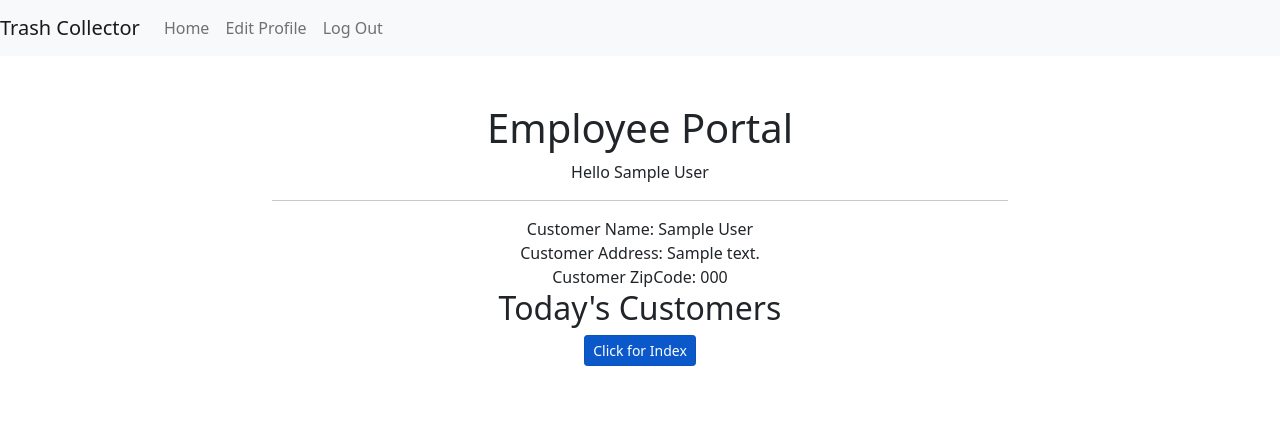
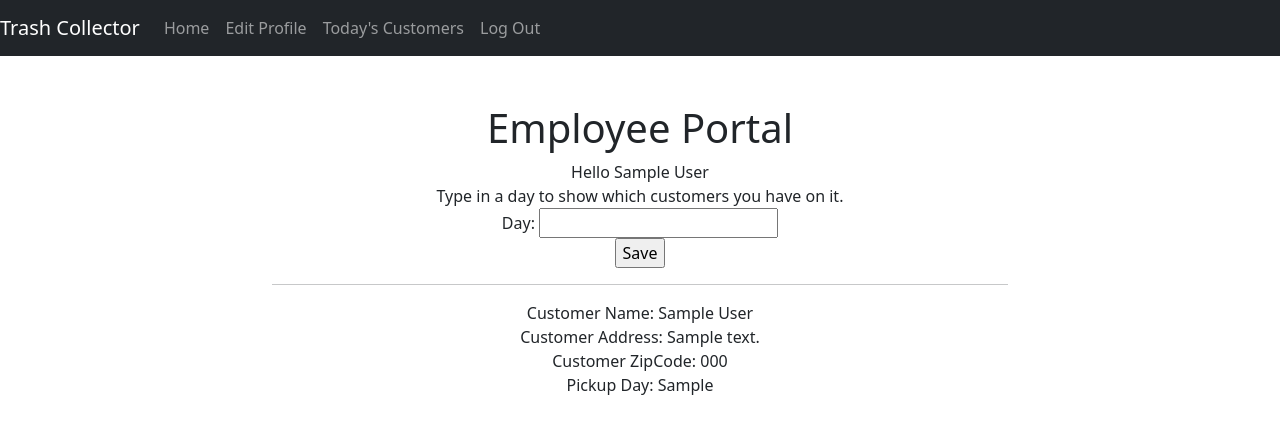
Before and after one commit to MarshallCass/Trash_Collector, a Django app: page /employees/ in a window 1280 px wide. Shown: the top 434 px of the page. Run offline with Django 3.2, Linux system fonts and the light colour scheme; a user stored in the database is signed in; tables that the repository leaves empty hold one stand-in row (values such as "Sample post").

Commit message:
Added a search for customer by day abiltiy

```diff
--- a/trash_collectors/employees/templates/employees/employee_base.html
+++ b/trash_collectors/employees/templates/employees/employee_base.html
@@ -3,4 +3,5 @@
 {% block navbar %}
     <a class="nav-item nav-link" href="{% url 'employees:index' %}">Home</a>
     <a class="nav-item nav-link" href="{% url 'employees:edit_profile' %}">Edit Profile</a>
+    <a class="nav-item nav-link" href="{% url 'employees:employee_index' %}">Today's Customers</a>
 {% endblock %}
--- a/trash_collectors/employees/templates/employees/index.html
+++ b/trash_collectors/employees/templates/employees/index.html
@@ -7,23 +7,22 @@
 {% block content %}
 {% if user.is_authenticated %}
 Hello {{ logged_in_employee.name }}<br />
+Type in a day to show which customers you have on it.
+<form action="{% url 'employees:index' %}" method="post">
+  {% csrf_token %}
+  Day: <input type="text" name="day" id="day"><br />
+  <input type="submit" value="Save">
+</form>
 
   {% for customer in customer_in_zip %}
     <hr>
     Customer Name: {{ customer.name }}<br />
     Customer Address: {{ customer.address }}<br />
     Customer ZipCode: {{ customer.zip_code }}<br />
-
-
-
-
+    Pickup Day: {{ customer.weekly_pickup }}<br />
 
 
   {% endfor %}
-
-    <h2> Today's Customers </h2>
-    <a href="{% url 'employees:employee_index' %}" class="btn btn-primary btn-sm active">Click for Index</a>
-
 
 
 
--- a/trash_collectors/employees/views.py
+++ b/trash_collectors/employees/views.py
@@ -24,10 +24,17 @@ def index(request):
         logged_in_employee = Employee.objects.get(user=logged_in_user)
 
         today = date.today()
+        day = None
+        if request.method == "POST":
+            day = request.POST.get('day')
+            if day == '':
+                day = None
         logged_in_employee_zip_code = logged_in_employee.zip_code
         Customer = apps.get_model('customers.Customer')
-        customer_in_zip = Customer.objects.filter(zip_code=logged_in_employee_zip_code)
-
+        if day is not None:
+            customer_in_zip = Customer.objects.filter(Q(zip_code=logged_in_employee_zip_code) & Q(weekly_pickup=day) or Q(one_time_pickup=day))
+        else:
+            customer_in_zip = Customer.objects.filter(zip_code=logged_in_employee_zip_code)
         context = {
             'logged_in_employee': logged_in_employee,
             'today': today,
--- a/trash_collectors/templates/base.html
+++ b/trash_collectors/templates/base.html
@@ -7,7 +7,7 @@
 </head>
   <body>
   {% if user.is_authenticated %}
-  <nav class="navbar navbar-expand-lg navbar-light bg-light">
+  <nav class="navbar navbar-expand-lg navbar-dark bg-dark">
     <a class="navbar-brand" href="#">Trash Collector</a>
     <div class="navbar-nav">
     {% block navbar %}{% endblock %}
--- a/trash_collectors/templates/home.html
+++ b/trash_collectors/templates/home.html
@@ -14,8 +14,8 @@
   <p><a href="{% url 'logout' %}">Log Out</a></p>
 {% else %}
   <p>You are not logged in. Please log in or create an account.</p>
-  <a href="{% url 'login' %}">Log In</a>
-  <a href="{% url 'accounts:register' %}">Sign Up</a>
+  <a href="{% url 'login' %}" class="btn btn-primary">Log In</button></a>
+  <a href="{% url 'accounts:register' %}"class="btn btn-primary">Sign Up</button></a>
 {% endif %}
 {% endblock %}
 
--- a/trash_collectors/templates/registration/login.html
+++ b/trash_collectors/templates/registration/login.html
@@ -12,5 +12,5 @@
     <button type="submit">Log In</button>
   </form>
   <br />
-  <p>No account? <a href='{% url "accounts:register" %}'>Register instead</a></p>
+  <p>No account? <a href='{% url "accounts:register" %}'class="btn btn-primary">Register instead</button></a></p>
 {% endblock %}
--- a/trash_collectors/templates/registration/register.html
+++ b/trash_collectors/templates/registration/register.html
@@ -11,5 +11,5 @@
     {{ form.as_p }}
     <button type="submit">Sign Up</button>
   </form>
-  <p>Already Registered? <a href='{% url "login" %}'>Sign in</a></p>
+  <p>Already Registered? <a href='{% url "login" %}'class="btn btn-primary">Sign in</button></a></p>
 {% endblock %}
```
